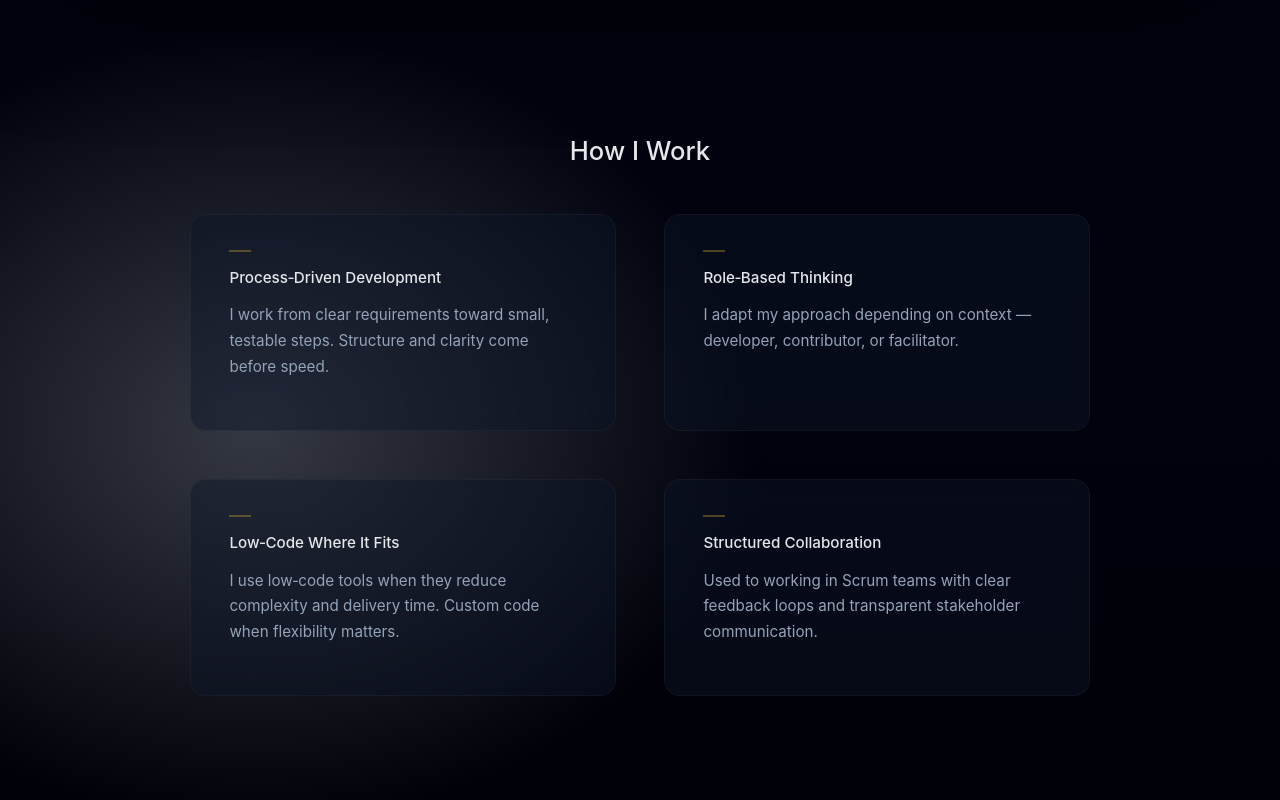
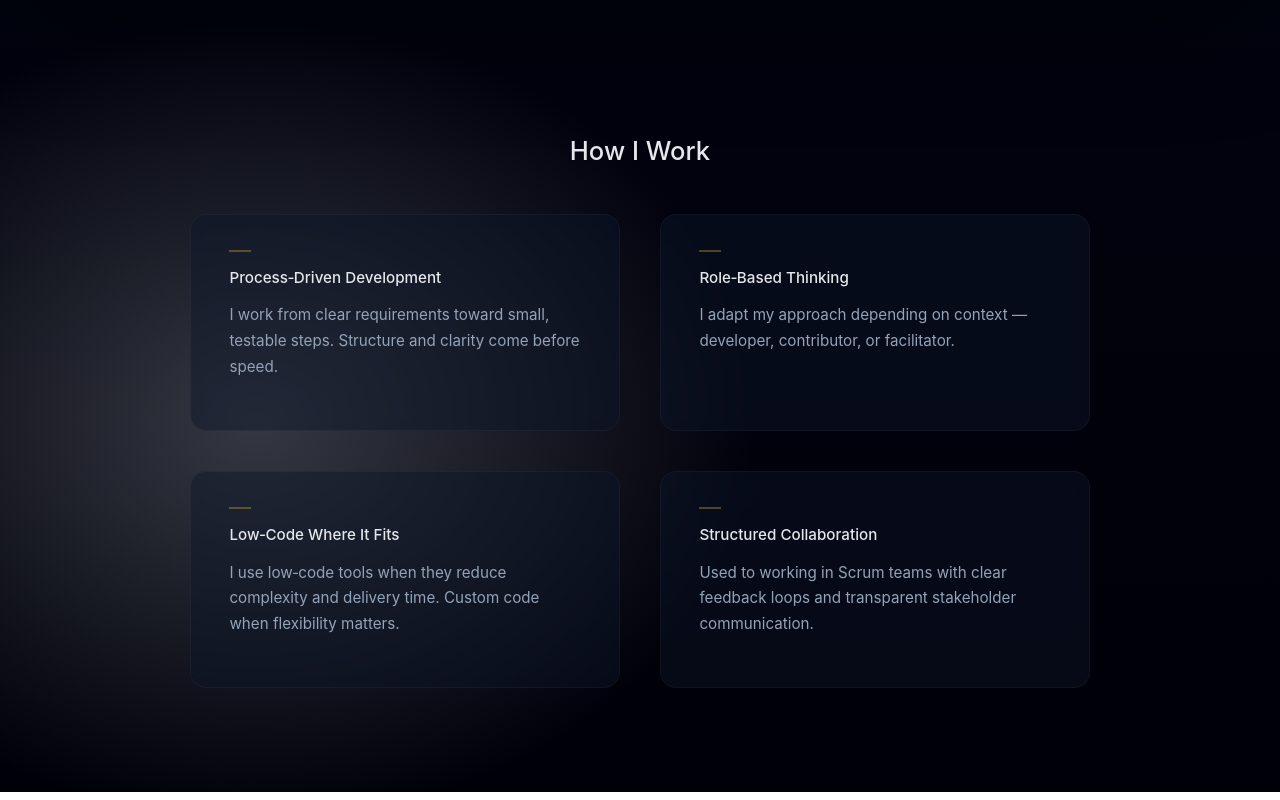
Before and after one commit to wojtek-strzyzowski/Portfolio, a Vue app in the folder Portfolio/: page / in a window 1280 px wide. Shown: the part 1057-1857 px from the top of the page. Built offline with nearby package versions, Linux system fonts and the light colour scheme.

Commit message:
feat: finalize How I Work

```diff
--- a/Portfolio/src/assets/scss/layout/about.scss
+++ b/Portfolio/src/assets/scss/layout/about.scss
@@ -23,7 +23,7 @@
   .approach__grid {
     display: grid;
     grid-template-columns: repeat(2, 1fr);
-    gap: 3rem;
+    gap: 2.5rem;
   }
 
 
```
